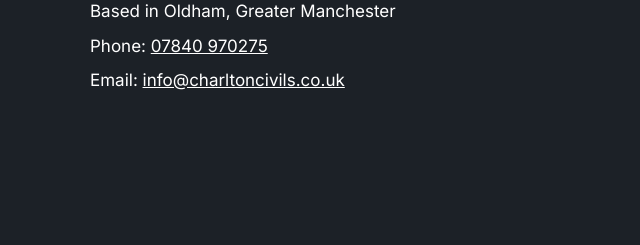
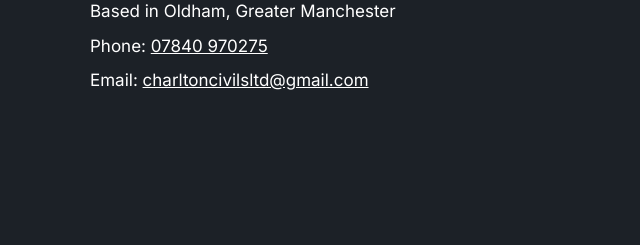
Before and after one commit to DanOrm94/Charlton-Civils, a plain HTML site: page index.html in a window 1280 px wide. Shown: the part 2732-2977 px from the top of the page, 0-640 px from the left. Drawn offline with Linux system fonts and the light colour scheme.

Commit message:
Set contact email

```diff
--- a/index.html
+++ b/index.html
@@ -109,10 +109,10 @@
           <ul class="contact-list">
             <li>Based in Oldham, Greater Manchester</li>
             <li>Phone: <a href="tel:+447840970275">07840 970275</a></li>
-            <li>Email: <a href="mailto:info@charltoncivils.co.uk">info@charltoncivils.co.uk</a></li>
+            <li>Email: <a href="mailto:charltoncivilsltd@gmail.com">charltoncivilsltd@gmail.com</a></li>
           </ul>
         </div>
-        <form id="contact-form" class="form" action="mailto:info@charltoncivils.co.uk" method="post" enctype="text/plain">
+        <form id="contact-form" class="form" action="mailto:charltoncivilsltd@gmail.com" method="post" enctype="text/plain">
           <label>Name <input name="name" required autocomplete="name"></label>
           <label>Email <input name="email" type="email" required autocomplete="email"></label>
           <label>Phone <input name="phone" type="tel" autocomplete="tel"></label>
```
